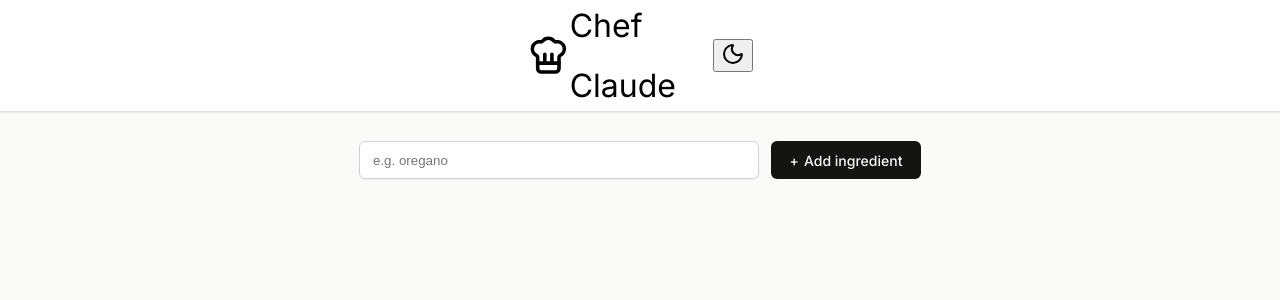
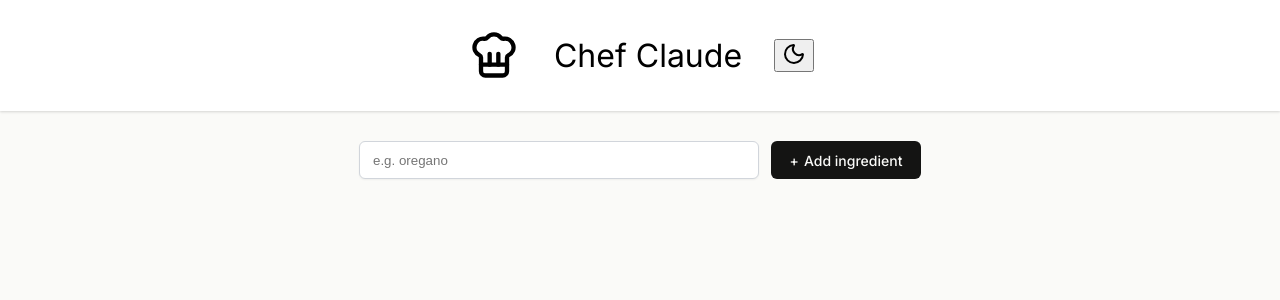
Before and after one commit to yMeeraki/chef-claude, a React (Vite) app: page / in a window 1280 px wide. Shown: the top 300 px of the page. Built offline with nearby package versions, Linux system fonts and the light colour scheme.

Commit message:
updated the width of the header container

```diff
--- a/src/index.css
+++ b/src/index.css
@@ -22,7 +22,8 @@ body {
 .header-container {
   display: flex;
   align-items: center;
-  width: 226px;
+  width: auto;
+  gap:2rem;
   height: 60;
   justify-content: space-between;
   opacity: 1;
```
